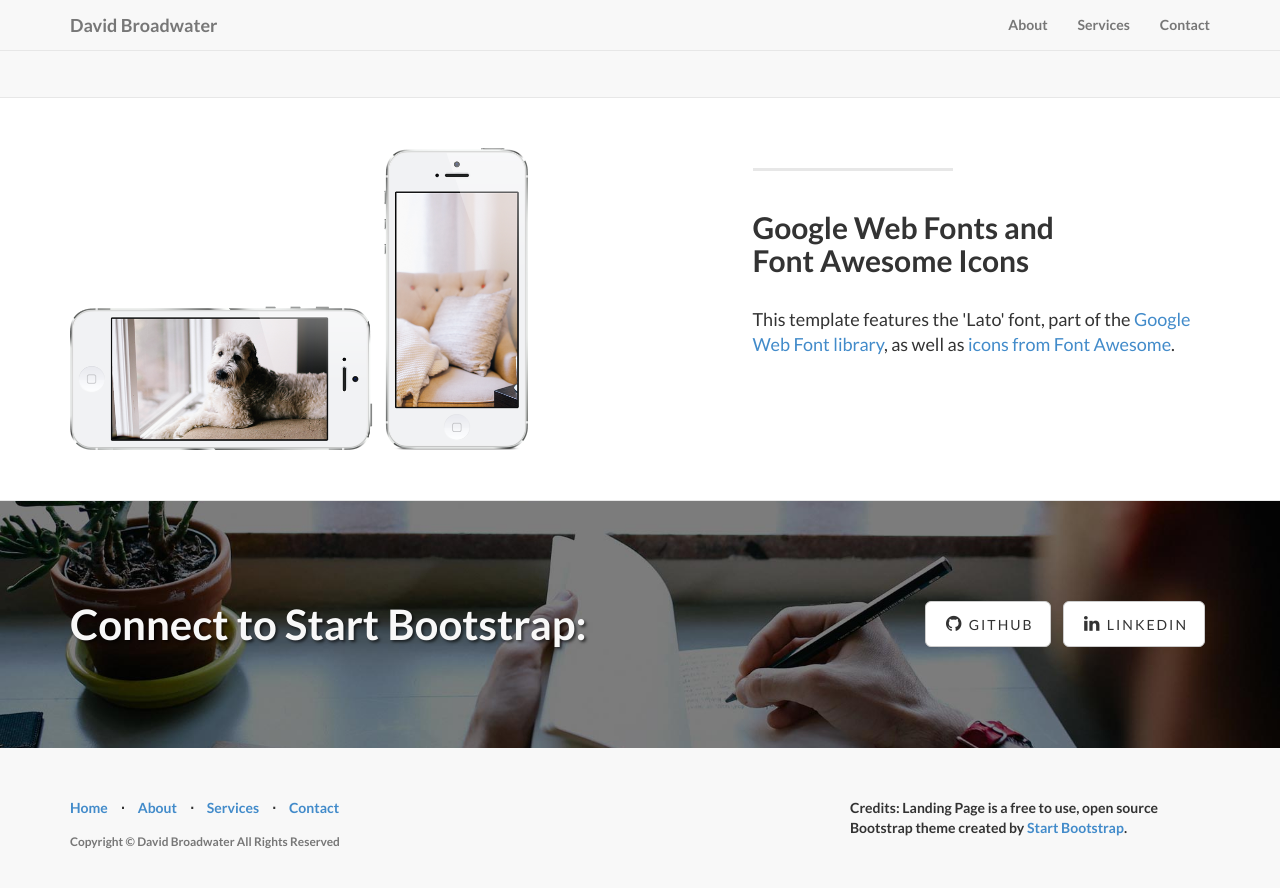
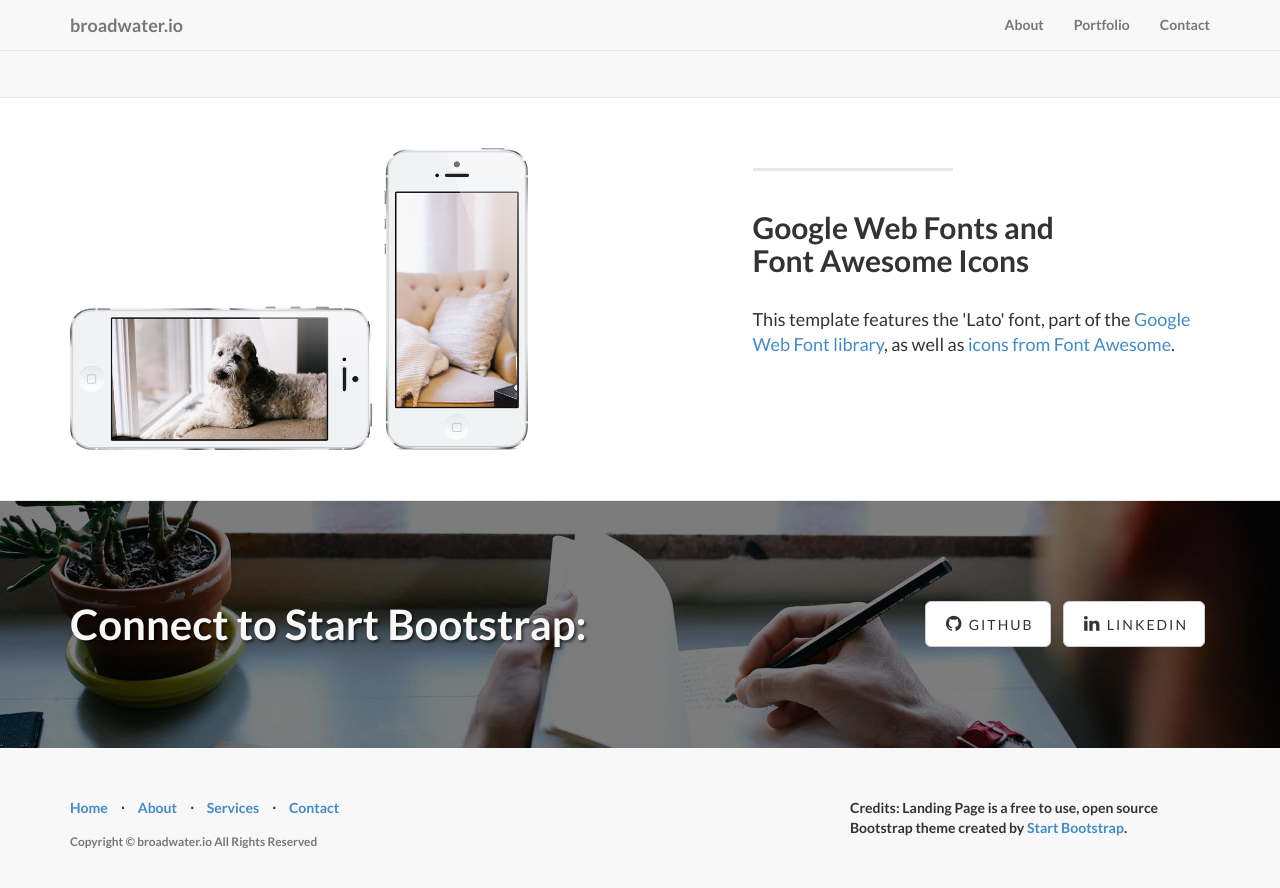
Before and after one commit to davidbroadwater/davidbroadwater.github.io, a Jekyll site: the page built from index.html, in a window 1280 px wide and 900 px high, scrolled down 1619 px. Shown: the top 888 px of the window. Built offline with Jekyll 4.4.1, drawn with Linux system fonts in a browser that asks for light colours; some of the changed text lies outside the part shown.

Commit message:
Content updates
Filling in all of my information

```diff
--- a/_config.yml
+++ b/_config.yml
@@ -3,7 +3,7 @@
 # ----------------------- #
 
 url: http://broadwater.io
-title: David Broadwater
+title: broadwater.io
 email: info@broadwater.io
 description: > # "Write an awesome description for your new site here.
   You can edit this line in _config.yml. It will appear in your document
--- a/_includes/header.html
+++ b/_includes/header.html
@@ -18,7 +18,7 @@
                     <a href="#">About</a>
                 </li>
                 <li>
-                    <a href="#">Services</a>
+                    <a href="#">Portfolio</a>
                 </li>
                 <li>
                     <a href="#">Contact</a>
--- a/index.html
+++ b/index.html
@@ -1,5 +1,5 @@
 ---
 layout: default
-title: Landing Page
-subTitle: A Template by Start Bootstrap
+title: David J. Broadwater
+subTitle: Data Scientist
 ---
```
